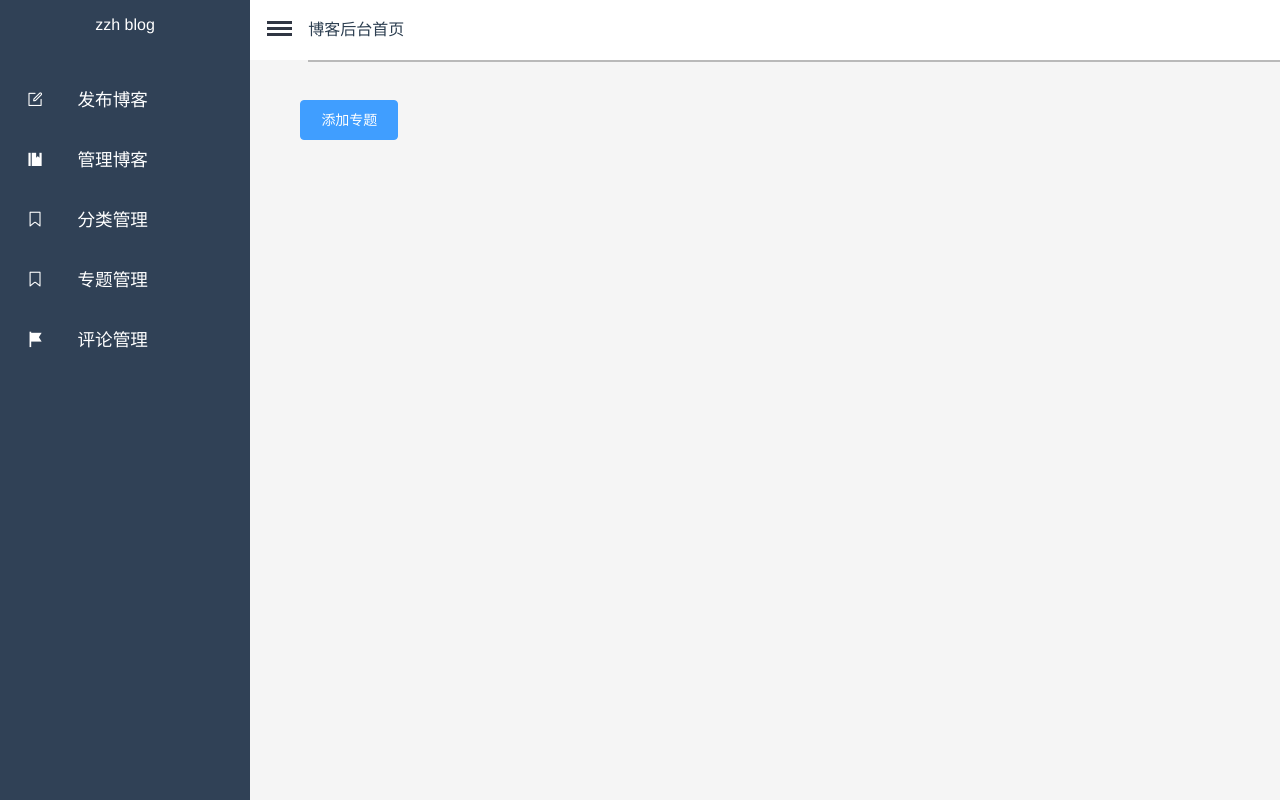
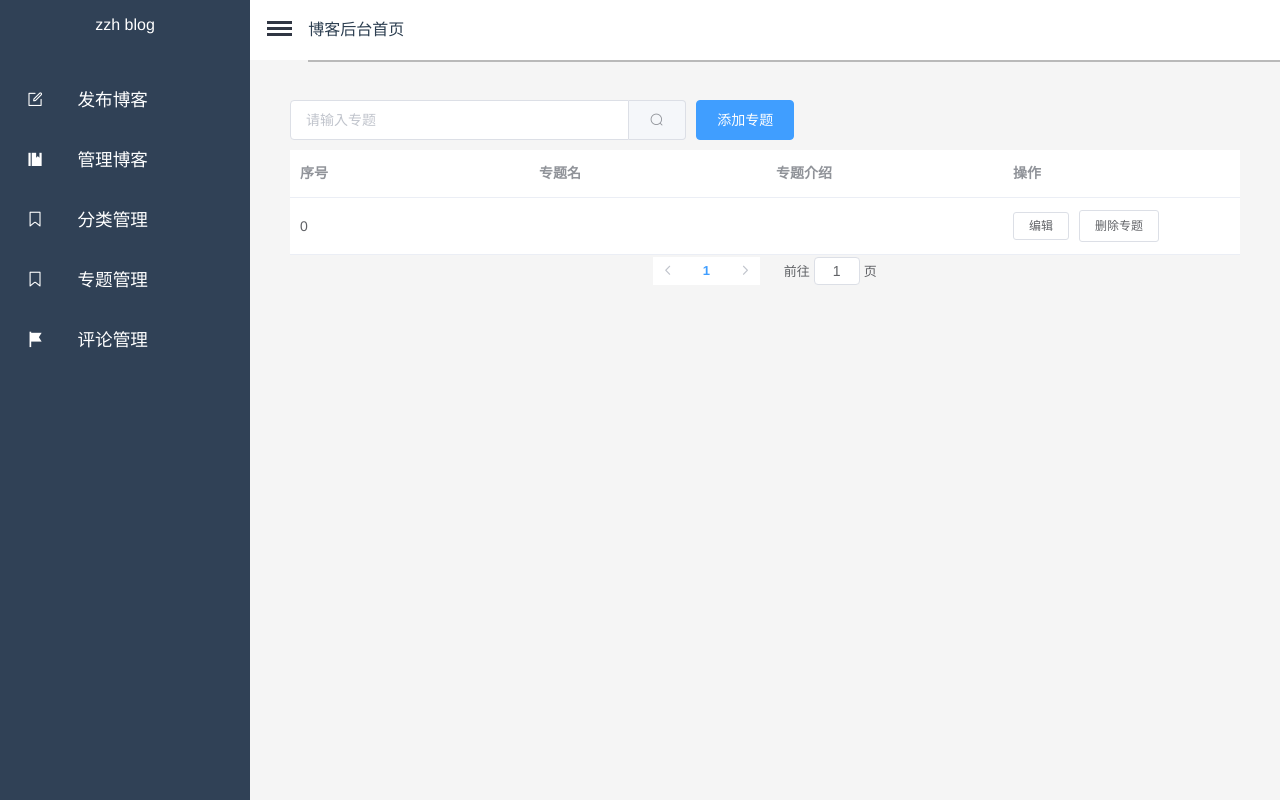
Before and after one commit to Dsixman/blog-backend-view, a Vue app: page /managereport in a window 1280 px wide. Built offline with nearby package versions, Linux system fonts and the light colour scheme; no server answers; sample sign-in values are in the browser's storage.

Commit message:
专题页面完成

```diff
--- a/src/api/index.js
+++ b/src/api/index.js
@@ -34,6 +34,9 @@ export const reqAllArticals=()=>{
 export const reqFindArtical=(request)=>{
 	return Vue.axios.post(req_url+'/findartical',request)
 };
+export const reqUpdateReport=(request)=>{
+	return Vue.axios.post(req_url+'/updatereport',request)
+};
 export const reqDeleteArtical=(request)=>{
 	return Vue.axios.post(req_url+'/deleteartical',request)
 };
--- a/src/store/mutation_type.js
+++ b/src/store/mutation_type.js
@@ -9,6 +9,7 @@ export const RECEIVE_COMPUTED_REPORTS='receive_computed_reports'
 export const RECEIVE_COMPUTED_CATEGORY='receive_computed_categorys'
 export const RECEIVE_COMPUTED_ARTICALS='receive_computed_articals'
 export const RECEIVE_EDITOR_CATEGORY='receive_editor_category'
+export const RECEIVE_SEARCH_REPORT='receive_search_report'
 
 // export const RECEIVE_ADD_CATEGORY='receive_add_category'
 // export const RECEIVE_DELETE_ARTICAL='receive_delete_artical'
--- a/src/store/mutations.js
+++ b/src/store/mutations.js
@@ -26,6 +26,9 @@ export default {
     [mutation_type.RECEIVE_FIND_ARTICAL](state,{findArtical}){
         state.findArtical=findArtical
     },
+    [mutation_type.RECEIVE_SEARCH_REPORT](state,{searchReport}){
+        state.searchReport=searchReport
+    },
     [mutation_type.RECEIVE_COMPUTED_ARTICALS](state,{computedArticals}){
         state.computedArticals=computedArticals
     },
--- a/src/store/state.js
+++ b/src/store/state.js
@@ -3,11 +3,22 @@ export default{
     blog:null,
     allCategory:null,
     allArticals:null,
-    allReports:null,
+    allReports:{
+        title:'文章专题',
+        list:[{
+            name:'',
+            description:'',
+        }]},
     stateText:'',
     findArtical:'',
     computedCategory:null,
     editorCategory:null,
     computedArticals:null,
-    computedReports:null,
+    computedReports:{
+        title:'文章专题',
+        list:[{
+            name:'',
+            description:'',
+        }]
+    },
 }
--- a/src/views/ManageCategory.vue
+++ b/src/views/ManageCategory.vue
@@ -12,7 +12,9 @@
           </el-input>
         </el-col>
         <el-col :span="3">
-          <el-button type="primary"  @click="dialogVisible = true">添加分类</el-button>
+          <el-button type="primary" @click="dialogVisible = true"
+            >添加分类</el-button
+          >
           <el-dialog
             title="添加分类"
             :visible.sync="dialogVisible"
@@ -49,15 +51,19 @@
           <el-table :data="tableData" stripe style="width: 100%">
             <el-table-column prop="id" label="序号"> </el-table-column>
             <el-table-column prop="name" label="分类名"> </el-table-column>
-            <el-table-column prop="description" label="分类介绍"></el-table-column>
-            <el-table-column fixed="right" label="操作" >
+            <el-table-column
+              prop="description"
+              label="分类介绍"
+            ></el-table-column>
+            <el-table-column fixed="right" label="操作">
               <template slot-scope="scope">
                 <el-button
                   size="mini"
-          @click="handleEdit(scope.$index, scope.row)">Edit</el-button>
+                  @click="handleEdit(scope.$index, scope.row)"
+                  >Edit</el-button
+                >
                 <el-button
-                  @click="delCategory(scope.$index,scope.row)"
-
+                  @click="delCategory(scope.$index, scope.row)"
                   size="small"
                   >删除类目</el-button
                 >
@@ -86,13 +92,14 @@ export default {
   components: {},
   data() {
     return {
-        search:'',
-        currentPage:5,
-        form:{
-            category:'',
-            categoryDes:'',
+      search: "",
+      currentPage: 5,
+      form: {
+        category: "",
+        categoryDes: "",
       },
       dialogVisible: false,
+      updateId: null,
     };
   },
   computed: {
@@ -100,7 +107,7 @@ export default {
       let table = [];
       //  console.log(this.$store.state.computedCategory)
       if (this.$store.state.computedCategory) {
-           console.log(this.$store.state.computedCategory)
+        console.log(this.$store.state.computedCategory);
         this.$store.state.computedCategory.list.forEach((element, index) => {
           table.push({
             id: index,
@@ -115,8 +122,8 @@ export default {
   watch: {},
   methods: {
     addCategory() {
-        console.log("this.form.category "+this.form.category)
-        if(!this.form.category){
+      console.log("this.form.category " + this.form.category);
+      if (!this.form.category) {
         let request = {
           title: "文章类目",
           list: {
@@ -125,24 +132,38 @@ export default {
           },
         };
         this.$store.dispatch("addCategory", request);
-      this.tableData.push({id:0,title:this.form.category,description:this.form.categoryDes})
-        }else{
-            console.log('修改并更新 某个分类')
-            console.log(this.form.categoryDes)
-            this.$store.dispatch("editorCategory",{name: this.form.category,description: this.form.categoryDes})
+        this.tableData.push({
+          id: 0,
+          title: this.form.category,
+          description: this.form.categoryDes,
+        });
+      } else {
+        console.log("修改并更新 某个分类");
+        console.log(this.form.categoryDes);
+        (async () => {
+          this.$store.dispatch("editorCategory", {
+            name: this.form.category,
+            description: this.form.categoryDes,
+          });
+          let computedCategory = this.$store.state.computedCategory;
+          computedCategory.list[this.updateId].name = this.form.report;
+          computedCategory.list[this.updateId].description =
+            this.form.description;
+          this.$store.dispatch("computedReports", computedCategory);
+        })();
       }
 
-      this.dialogVisible = false
+      this.dialogVisible = false;
     },
-    handleEdit(index,row){
-
-        this.form.category=row.name
-        this.form.categoryDes=row.description
+    handleEdit(index, row) {
+      this.form.category = row.name;
+      this.form.categoryDes = row.description;
+      this.updateId = index;
       // let computedCategory=JSON.stringify(this.$store.state.computedCategory)
       // computedCategory[index]={name:row.name,description:row.description}
       // this.$store.dispatch('computedCategory',computedCategory)
-        console.log("this.form.category "+this.form.category)
-        this.dialogVisible=true
+      console.log("this.form.category " + this.form.catefgory);
+      this.dialogVisible = true;
     },
     handleClose(done) {
       this.$confirm("确认关闭？")
@@ -160,31 +181,32 @@ export default {
     handleCurrentChange(val) {
       console.log(`当前页: ${val}`);
     },
-      delCategory(index,row){
-          console.log('index')
-          console.log(index)
-          console.log('row')
-          console.log(row)
-        this.$store.dispatch('deleteCategory',{name:row.name})
-        let category={}
-        let computedCategoryList=this.$store.state.computedCategory.list
-         category["list"]=computedCategoryList.filter(function(computedCategoryList){
-            return computedCategoryList.name!==row.name
-        })
-        category.title=this.$store.state.computedCategory.title
-        this.$store.dispatch("computedCategory",category)
-      }
+    delCategory(index, row) {
+      console.log("index");
+      console.log(index);
+      console.log("row");
+      console.log(row);
+      this.$store.dispatch("deleteCategory", { name: row.name });
+      let category = {};
+      let computedCategoryList = this.$store.state.computedCategory.list;
+      category["list"] = computedCategoryList.filter(function (
+        computedCategoryList
+      ) {
+        return computedCategoryList.name !== row.name;
+      });
+      category.title = this.$store.state.computedCategory.title;
+      this.$store.dispatch("computedCategory", category);
+    },
   },
   //生命周期 - 创建完成（可以访问当前this实例）
   created() {
-    (async ()=>{
-      await  this.$store.dispatch("getAllCategory")
-        })()
+    this.$store.dispatch("getAllCategory");
+    // (async ()=>{
+    //   await  this.$store.dispatch("getAllCategory")
+    //     })()
   },
   //生命周期 - 挂载完成（可以访问DOM元素）
-  mounted() {
-
-  },
+  mounted() {},
   beforeCreate() {}, //生命周期 - 创建之前
   beforeMount() {}, //生命周期 - 挂载之前
   beforeUpdate() {}, //生命周期 - 更新之前
--- a/src/views/ManageReport.vue
+++ b/src/views/ManageReport.vue
@@ -1,43 +1,37 @@
 <template>
   <el-container class="blog-container">
     <el-main class="blog-main">
-      <el-row class="search-container">
-        <el-col :span=3>
-            <el-button type="primary" @click="dialogVisible = true"
-            >添加专题</el-button>
-
-          <el-dialog
-            title="添加专题"
-            :visible.sync="dialogVisible"
-            width="30%"
-            :before-close="handleClose"
+      <el-row class="search-container" type="flex">
+        <el-col :span="10">
+          <el-input
+            placeholder="请输入专题"
+            v-model="search"
+            class="input-with-select"
           >
+            <el-button
+              slot="append"
+              icon="el-icon-search"
+              @click="searchReport(search)"
+            ></el-button>
+          </el-input>
+        </el-col>
+        <el-col :span="3">
+          <el-button type="primary" @click="dialogVisible = true;dealType='添加专题'"
+            >添加专题</el-button
+          >
+          <el-dialog title="添加专题" :visible.sync="dialogVisible" width="30%">
             <el-form ref="form" :model="form" size="small" label-width="100px">
-              <el-row type="flex">
-                <!-- <el-col  style="display:flex; align-items:center;justify-content:end;width:100px"> <span>上传图片：</span></el-col>
-                <el-col>
-                  <el-upload
-                    class="avatar-uploader"
-                    action="https://jsonplaceholder.typicode.com/posts/"
-                    :show-file-list="false"
-                    :on-success="handleAvatarSuccess"
-                    :before-upload="beforeAvatarUpload"
-                  >
-                    <img v-if="imageUrl" :src="imageUrl" class="avatar" />
-                    <i v-else class="el-icon-plus avatar-uploader-icon"></i>
-                  </el-upload>
-                </el-col> -->
-              </el-row>
+              <el-row type="flex"> </el-row>
               <el-row>
                 <el-col>
                   <el-form-item label="专题名：">
-                    <el-input class="search-input" v-model="form.report" />
+                    <el-input class="search-input" v-model="form.name" />
                   </el-form-item>
                   <el-form-item label="专题介绍：">
                     <el-input
                       type="textarea"
                       class="search-input"
-                      v-model="form.reportDes"
+                      v-model="form.description"
                     />
                   </el-form-item>
                 </el-col>
@@ -51,7 +45,43 @@
           </el-dialog>
         </el-col>
       </el-row>
-      <el-row class="article-list-container"> </el-row>
+      <el-row class="article-list-container">
+        <el-col>
+          <el-table :data="pagetable" stripe style="width: 100%">
+            <el-table-column prop="id" label="序号"> </el-table-column>
+            <el-table-column prop="name" label="专题名"> </el-table-column>
+            <el-table-column
+              prop="description"
+              label="专题介绍"
+            ></el-table-column>
+            <el-table-column fixed="right" label="操作">
+              <template slot-scope="scope">
+                <el-button
+                  size="mini"
+                  @click="handleEdit(scope.$index, scope.row)"
+                  >编辑</el-button
+                >
+                <el-button
+                  @click="delReport(scope.$index, scope.row)"
+                  size="small"
+                  >删除专题</el-button
+                >
+              </template>
+            </el-table-column>
+          </el-table>
+          <div class="block">
+            <el-pagination
+              @size-change="handleSizeChange"
+              @current-change="handleCurrentChange"
+              :current-page.sync="currentPage"
+              :page-size="pageSize"
+              layout="prev, pager, next, jumper"
+              :total="totalRecord"
+            >
+            </el-pagination>
+          </div>
+        </el-col>
+      </el-row>
     </el-main>
   </el-container>
 </template>
@@ -62,39 +92,109 @@ export default {
   data() {
     return {
       dialogVisible: false,
+      search: "",
+      currentPage: 1,
       imageUrl: "",
       form: {
         report: "",
-        reportDes: "",
+        description: "",
       },
+      updateId: null,
+      pageSize: 10,
+      dealType:'',
+      //totalRecord:0
     };
   },
   computed: {
-    allReport() {
-      let allReports = [];
-      if (this.$store.state.allReport) {
-        console.log("computed");
-        console.log(this.$store.state.allReports);
-        this.$store.state.allCategory.forEach((element) => {
-          allReports.push({ value: element, label: element });
+    tableData() {
+      let table = [];
+      //  let showtable=[]
+      console.log('tabelData computedReports')
+    console.log(this.$store.state.computedReports)
+    console.log('search')
+    console.log(this.search)
+      if (this.$store.state.computedReports.list && this.search==="") {
+     //   console.log("tabelData computedReports");
+       // console.log(this.$store.state.computedReports);
+       console.log('无搜索')
+        this.$store.state.computedReports.list.forEach((element, index) => {
+          table.push({
+            id: index,
+            name: element.name,
+            description: element.description,
+          });
         });
       }
-      return allReports;
+      if (this.search!=="" && this.$store.state.computedReports.list) {
+           console.log('有搜索')
+        this.$store.state.computedReports.list.forEach((element, index) => {
+          console.log(element, index);
+          if (element.name.indexOf(this.search) !== -1) {
+            table.push({
+              id: index,
+              name: element.name,
+              description: element.description,
+            });
+          }
+        });
+      }
+     console.log('tableData')
+      console.log(table)
+      return table
+    },
+    pagetable(){
+      let endIndex;
+      let startIndex = (this.currentPage - 1) * this.pageSize;
+     console.log('pagetable')
+       console.log(this.tableData)
+      if (this.tableData.length > startIndex + this.pageSize) {
+        endIndex = startIndex + this.pageSize;
+         return this.tableData.slice(startIndex, endIndex);
+      } else {
+         return this.tableData.slice(startIndex);
+      }
+     // console.log(startIndex);
+
+      ///this.totalRecord=table.length;
+
+    },
+    totalRecord() {
+        console.log( 'tableData length')
+      console.log(this.tableData)
+      return this.tableData.length;
     },
   },
   watch: {},
   methods: {
-    handleClose(done) {
-      this.$confirm("确认关闭？")
-        .then((data) => {
-          console.log(data);
-          done();
-        })
-        .catch((err) => {
-          console.log(err);
+    searchReport(value) {
+      this.search = value;
+    },
+    // handleClose(done) {
+    //   this.$confirm("确认关闭？")
+    //     .then((data) => {
+    //       console.log(data);
+    //       done();
+    //     })
+    //     .catch((err) => {
+    //       console.log(err);
+    //     });
+    // },
+    delReport(index, row) {
+      (async () => {
+        await this.$store.dispatch("deleteReport", { name: row.name });
+        let report = {};
+        console.log(this.$store.state.computedReports);
+        let computedReportList = this.$store.state.computedReports.list;
+        report["list"] = computedReportList.filter(function (
+          computedReportList
+        ) {
+          return computedReportList.name !== row.name;
         });
+        report.title = this.$store.state.computedReports.title;
+        this.$store.dispatch("computedReports", report);
+        //    this.total=this.total-1;
+      })();
     },
-
     handleSizeChange(val) {
       console.log(`每页 ${val} 条`);
     },
@@ -116,24 +216,72 @@ export default {
       }
       return isJPG && isLt2M;
     },
+    handleEdit(index, row) {
+      this.updateId = index;
+      this.form.name = row.name;
+      this.form.description = row.description;
+      this.dealType="更新专题"
+      this.dialogVisible = true;
+    },
     addReport() {
-      let request = {
-        title: "文章专题",
-        list:
-          {
-            report: this.form.report,
-            reportDescription: this.form.reportDes,
+        console.log(this.dealType)
+      if (this.dealType=="添加专题") {
+        let request = {
+          title: "文章专题",
+          list: {
+            name: this.form.name,
+            description: this.form.description,
           },
+        };
+        (async () => {
+          await this.$store.dispatch("addReport", request);
 
-      };
-      this.$store.dispatch("addReport", request);
-      console.log("aaa");
-      this.dialogVisible = false;
+          let computedReports=JSON.parse(JSON.stringify(this.$store.state.computedReports))
+          console.log(computedReports.list)
+          computedReports.list.push(request.list)
+          console.log(computedReports.list)
+        this.$store.dispatch('computedReports',computedReports)
+       // console.log(this.$store.state.)
+            this.form.name = "";
+          this.form.description = "";
+          //      this.tatal=this.total+1
+          this.dialogVisible = false;
+        })();
+      } else {
+        console.log("修改并更新 某个专题");
+        (async () => {
+          await this.$store.dispatch("updateReport", {
+            name: this.form.name,
+            description: this.form.description,
+          });
+          console.log("自执行外面");
+          let computedReports = this.$store.state.computedReports;
+          console.log(computedReports)
+          //computedReports.list[this.updateId]={name:this.form.name,description:this.form.description}computed属性不能这样写。否则不能动态改变
+          if (computedReports.list.length === 0) {
+              computedReports.list[0]={}
+            computedReports.list[0].name = this.form.name;
+            computedReports.list[0].description = this.form.description;
+          } else {
+            computedReports.list[this.updateId].name = this.form.name;
+            computedReports.list[this.updateId].description =
+              this.form.description;
+          }
+
+          this.$store.dispatch("computedReports", computedReports);
+          console.log(this.$store.state.computedReports);
+          this.form.name = "";
+          this.form.description = "";
+          //      this.tatal=this.total+1
+          this.dialogVisible = false;
+        })();
+      }
     },
   },
   //生命周期 - 创建完成（可以访问当前this实例）
   created() {
     this.$store.dispatch("getAllReports");
+    // this.total = this.$store.state.computedReports.list.length;
   },
   //生命周期 - 挂载完成（可以访问DOM元素）
   mounted() {},
```
Also changed, not shown: src/store/actions.js (+16 -1 lines). Lines whose indentation alone changed are shown as unchanged.
